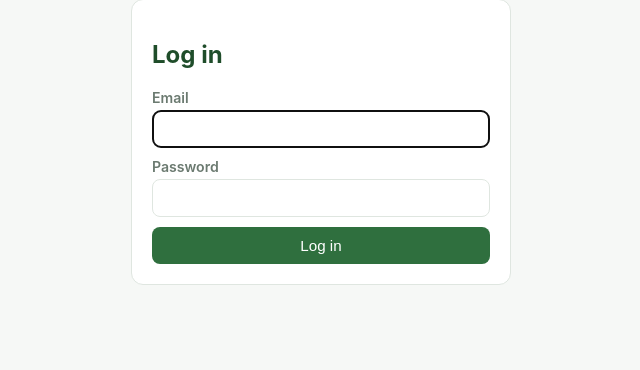
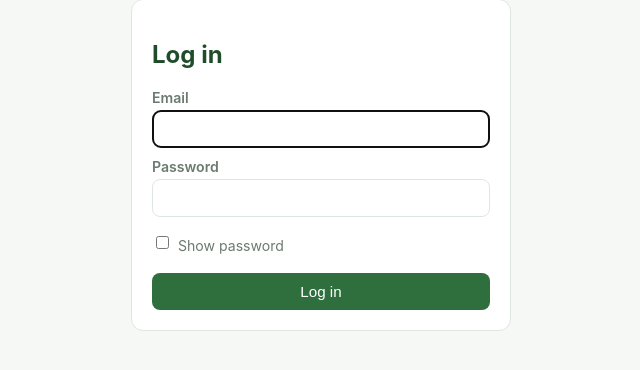
Before and after one commit to matthewyoung-source/verde-timesheet-app, a Flask app: page /login in a window 1280 px wide. Shown: the part 110-480 px from the top of the page, without its empty margins (319-959 px from the left). Run offline with Flask 3, Linux system fonts and the light colour scheme.

Commit message:
Add files via upload

```diff
--- a/templates/login.html
+++ b/templates/login.html
@@ -5,10 +5,18 @@
   <h2>Log in</h2>
   <form method="POST">
     <label>Email</label>
-    <input type="email" name="email" required autofocus>
+    <input type="email" name="email" required autofocus autocapitalize="off" autocorrect="off" spellcheck="false">
     <label>Password</label>
-    <input type="password" name="password" required>
-    <button class="btn" type="submit" style="width:100%;">Log in</button>
+    <input type="password" name="password" id="password" required autocapitalize="off" autocorrect="off" spellcheck="false">
+    <label style="font-weight:normal; margin-top:6px; display:flex; align-items:center; gap:6px;">
+      <input type="checkbox" id="show-password" style="width:auto;"> Show password
+    </label>
+    <button class="btn" type="submit" style="width:100%; margin-top:10px;">Log in</button>
   </form>
 </div>
+<script>
+  document.getElementById('show-password').addEventListener('change', function () {
+    document.getElementById('password').type = this.checked ? 'text' : 'password';
+  });
+</script>
 {% endblock %}
```
